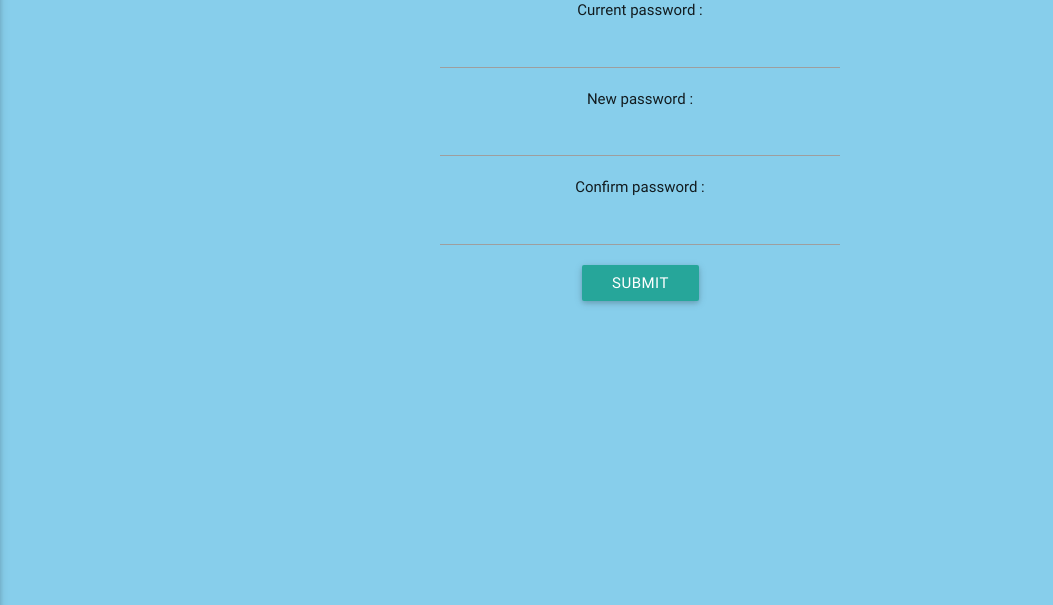
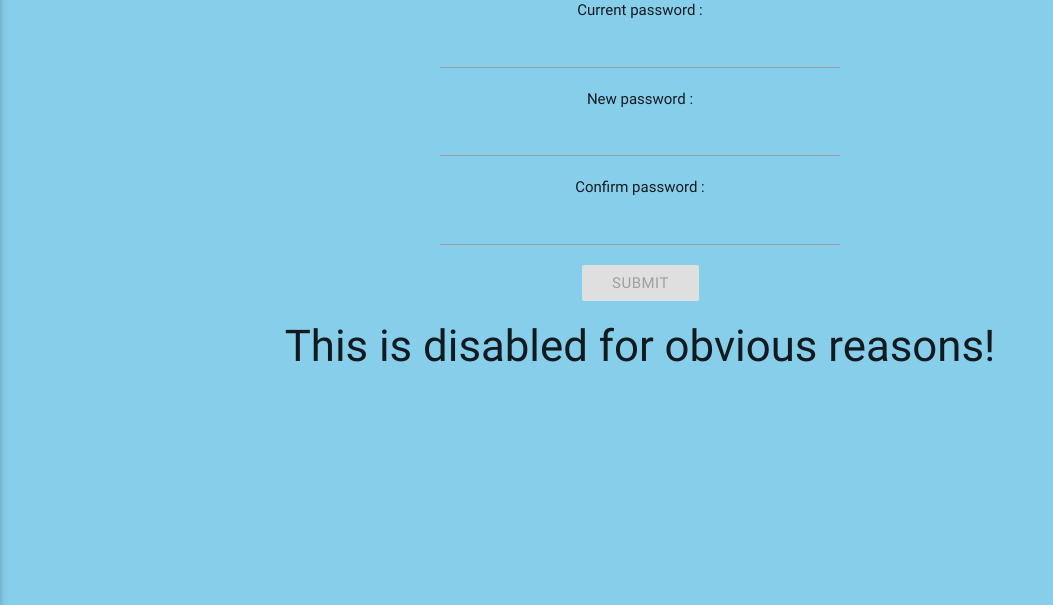
Before and after one commit to kartik2112/ACAWA, a PHP site: page /ACAWA_Hosting/ChangePasswordRaj.php in a window 1280 px wide. Shown: the part 195-800 px from the top of the page, without its empty margins (0-1053 px from the left). Run offline with PHP 8.4, Linux system fonts and the light colour scheme; a user stored in the database is signed in; data comes from the database, SQL or seed files in the repository; data that the repository does not hold is empty.

Commit message:
Minor changes

```diff
--- a/ACAWA_Hosting/ChangePasswordRaj.php
+++ b/ACAWA_Hosting/ChangePasswordRaj.php
@@ -44,10 +44,12 @@
                 Current password : <br> <input  style="text-align: center" name="cpwd" type="password" required><br>
                 New password     : <br> <input style="text-align: center" id="npwd" name="npwd" class="newPwdss" type="password" required><br>
                 Confirm password : <br> <input style="text-align: center" id="cnpwd" name="cnpwd" class="newPwdss" type="password" required><br>
-                <button class="btn waves-effect waves-light" type="submit" id="pwdChangeBtn" name="action" style="margin: auto">SUBMIT</button>
+                <button class="btn waves-effect waves-light disabled" disabled type="submit" id="pwdChangeBtn12" name="action" style="margin: auto">SUBMIT</button>
         </form>
 
-        <?php
+        <h3>This is disabled for obvious reasons!</h3>
+
+        <!-- <?php
             if($_SERVER['REQUEST_METHOD'] == 'POST' && isset($_POST['cpwd'])  && isset($_POST['npwd'])  && isset($_POST['cnpwd']) )
                 {
                     $sql="select * from User where u_name='".$_SESSION['userid']."' and pwd='".md5($_POST['cpwd'])."'";
@@ -69,6 +71,6 @@
                          echo '<script>alert("Current password incorrect!");</script>';
                      }
                 }
-        ?>
+        ?> -->
     </body>
 </html>
```
